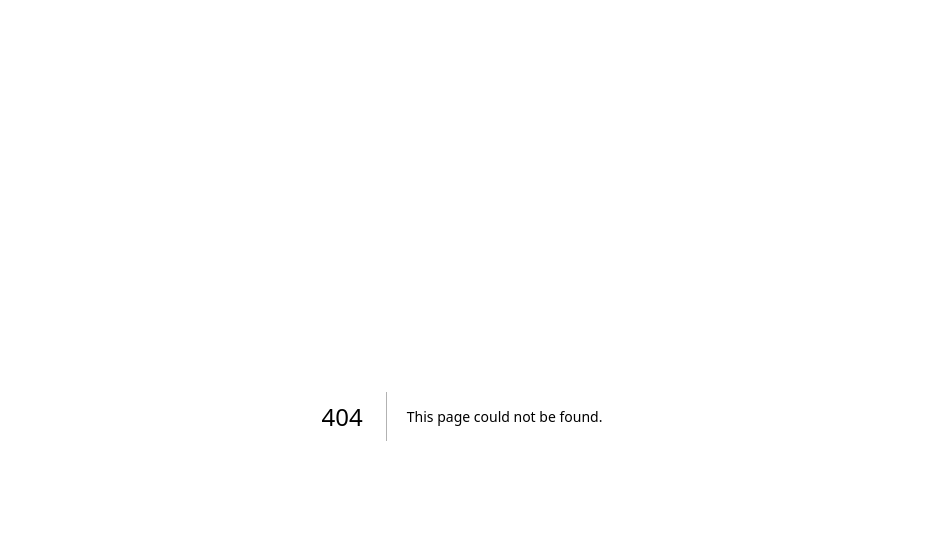
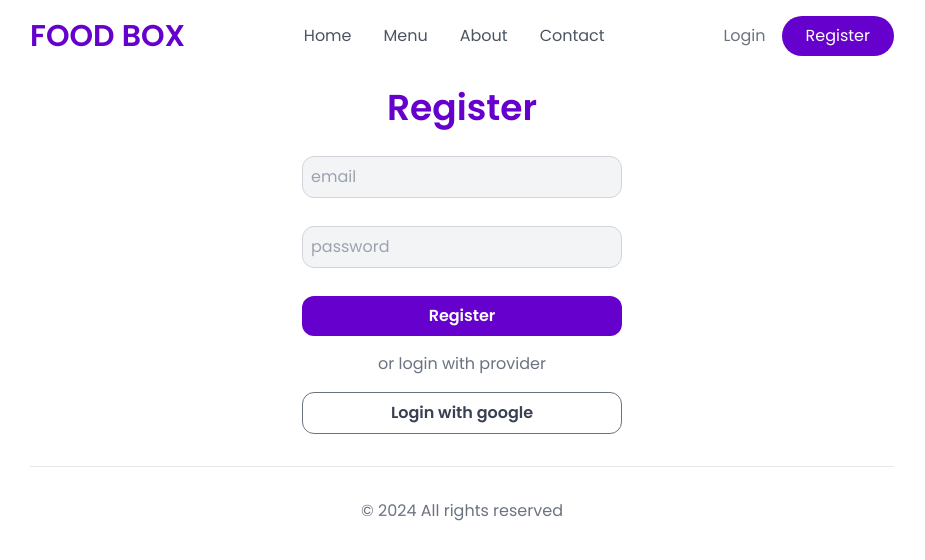
Before and after one commit to PrabavathiM/food-ordering-app, a Next.js app: page /register in a window 1280 px wide. Before the commit this address had no page. Shown: the top 560 px of the page, without its empty margins (178-1103 px from the left). Built offline with nearby package versions, Linux system fonts and the light colour scheme.

Commit message:
update the code

```diff
--- a/src/app/globals.css
+++ b/src/app/globals.css
@@ -1,8 +1,24 @@
 @tailwind base;
 @tailwind components;
 @tailwind utilities;
+
 
 section.hero {
     @apply grid;
     grid-template-columns: .4fr .6fr;
 }
+
+    input[type="email"],
+    input[type="password"],
+    input[type="text"]{
+        @apply block w-full my-7 rounded-xl;
+        @apply border p-2 border-gray-300 bg-gray-100;
+    }
+
+    button{
+        @apply block w-full text-gray-700 font-semibold;
+        @apply border border-gray-500 rounded-xl px-6 py-2 ;
+    }
+    button[type="submit"], .submit{
+        @apply border-0 bg-primary text-white;
+    }
--- a/src/app/layout.tsx
+++ b/src/app/layout.tsx
@@ -1,6 +1,7 @@
 import type { Metadata } from "next";
 import { Poppins } from "next/font/google";
 import "./globals.css";
+import Header from 'src/components/layout/Header';
 
 
 const poppins = Poppins({ subsets: ["latin"], weight: ['200','400','600']});
@@ -19,7 +20,11 @@ export default function RootLayout({
     <html lang="en">
       <body className={poppins.className}>
         <main className="max-w-4xl mx-auto p-4">
+        <Header />
           {children}
+          <footer className="border-t p-8 text-center text-gray-500 mt-8">
+            &copy; 2024 All rights reserved
+          </footer>
         </main>
 
       </body>
--- /dev/null
+++ b/src/app/register/page.js
@@ -0,0 +1,18 @@
+export default function RegisterPage(){
+    return(
+       <section className="mt-8">
+        <h1 className="text-center text-primary text-4xl font-bold">
+            Register
+        </h1>
+        <form className="block max-w-xs mx-auto">
+            <input type="email" placeholder="email"></input>
+            <input type="password" placeholder="password"></input>
+            <button type="submit">Register</button>
+            <div className="my-4 text-center text-gray-500" >
+                or login with provider
+            </div>
+            <button>Login with google</button>
+        </form>
+       </section>
+    );
+}
--- a/src/components/layout/Header.js
+++ b/src/components/layout/Header.js
@@ -8,8 +8,15 @@ export default function Header() {
                 <a href="">Menu</a>
                 <a href="">About</a>
                 <a href="">Contact</a>
-              <a className="bg-primary text-white rounded-full px-6 py-2" href="">Login</a>
+
             </nav>
+
+
+            <nav className='flex items-center gap-4 text-gray-500'>
+                <a href="/login">Login</a>
+                <a className="bg-primary text-white rounded-full px-6 py-2" href="register">Register</a>
+            </nav>
+
         </header>
     );
 }
```
Lines whose indentation alone changed are shown as unchanged.
